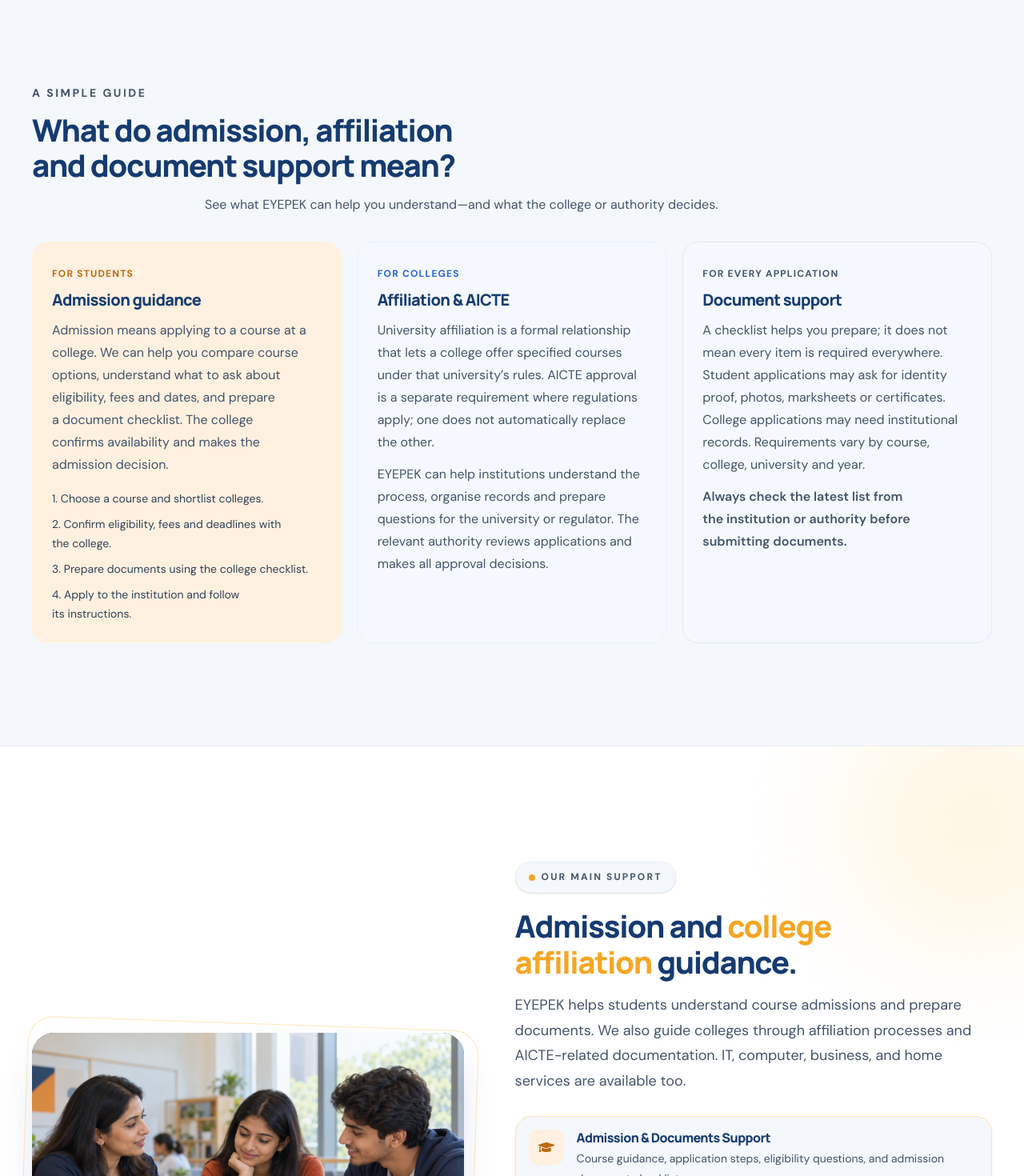
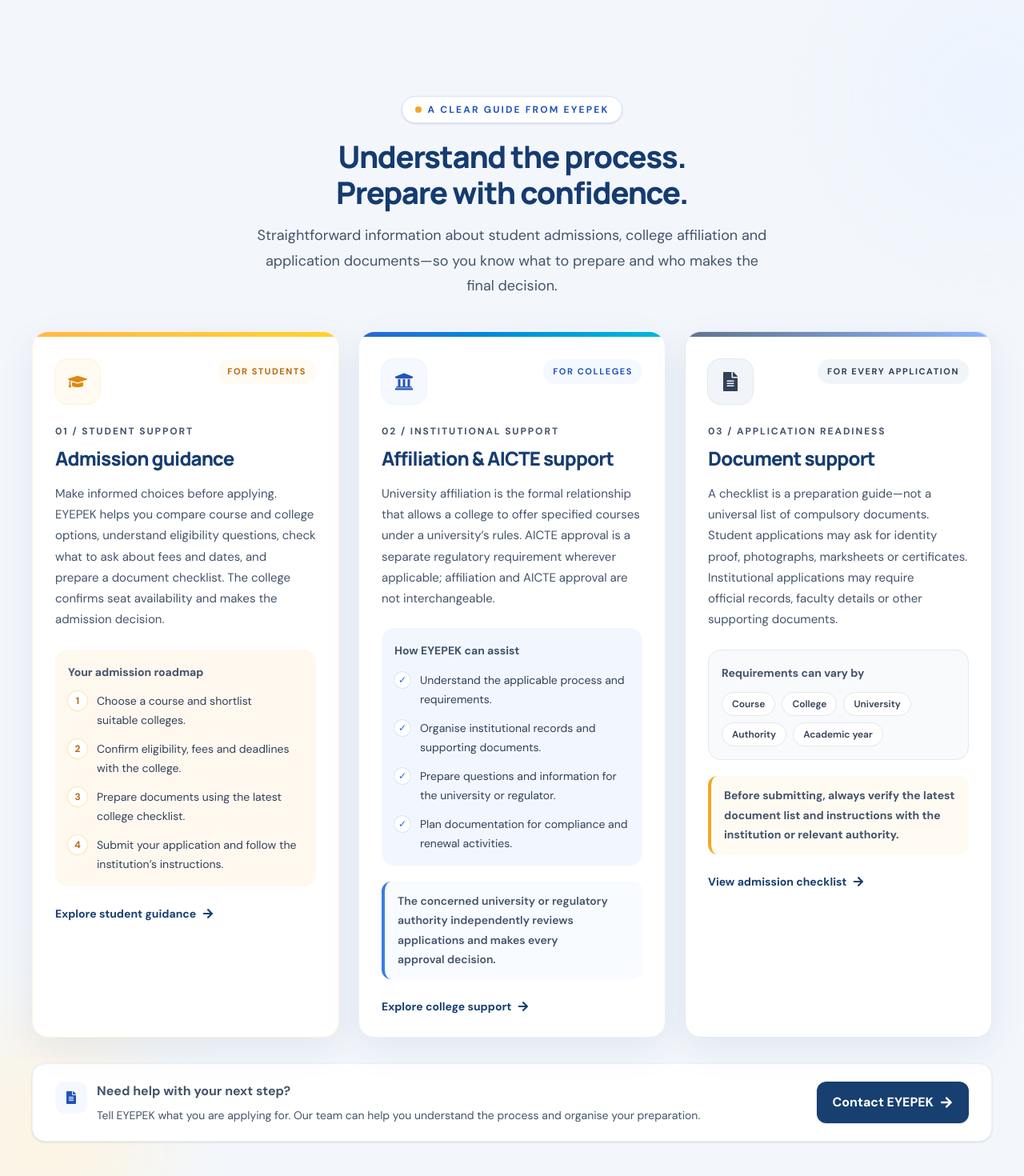
Before and after one commit to eyepek/EYEPEK, a React (Vite) app: page / in a window 1280 px wide. Shown: the part 4780-6250 px from the top of the page at 80% size. Built offline with nearby package versions, Linux system fonts and the light colour scheme.

Commit message:
Redesign key admissions and institutional support guide section

```diff
--- a/src/pages/HomePage.jsx
+++ b/src/pages/HomePage.jsx
@@ -308,35 +308,108 @@ const HomePage = () => {
     </section>
 
 
-    <section id='support-guide' className='bg-[#f4f7fb]'>
-      <div className='mx-auto max-w-7xl px-6 py-12 md:px-10 md:py-16'>
-        <p className='text-sm font-extrabold uppercase tracking-[0.18em] text-orange-700'>{t('A simple guide', 'आसान भाषा में समझें')}</p>
-        <h2 className='mt-3 max-w-4xl text-3xl font-extrabold text-blue-950 md:text-4xl'>{t('What do admission, affiliation and document support mean?', 'प्रवेश, संबद्धता और दस्तावेज़ सहायता का क्या मतलब है?')}</h2>
-        <p className='mt-3 max-w-3xl leading-7 text-slate-600'>{t('See what EYEPEK can help you understand—and what the college or authority decides.', 'जानें कि EYEPEK आपको क्या समझने में मदद कर सकता है और कॉलेज या प्राधिकरण का निर्णय क्या होता है।')}</p>
-        <div className='mt-8 grid gap-5 lg:grid-cols-3'>
-          <article className='rounded-2xl border border-orange-100 bg-[#fff0df] p-6'>
-            <span className='text-xs font-black uppercase tracking-widest text-orange-700'>{t('For students', 'छात्रों के लिए')}</span>
-            <h3 className='mt-2 text-xl font-extrabold text-blue-950'>{t('Admission guidance', 'प्रवेश मार्गदर्शन')}</h3>
-            <p className='mt-3 leading-7 text-slate-700'>{t('Admission means applying to a course at a college. We can help you compare course options, understand what to ask about eligibility, fees and dates, and prepare a document checklist. The college confirms availability and makes the admission decision.', 'प्रवेश का मतलब कॉलेज के किसी कोर्स में आवेदन करना है। हम कोर्स विकल्प समझने, पात्रता, फीस और तारीखों के बारे में पूछने वाले सवाल तैयार करने और दस्तावेज़ों की सूची बनाने में मदद कर सकते हैं। कोर्स की उपलब्धता और प्रवेश का निर्णय कॉलेज तय करता है।')}</p>
-            <ol className='mt-4 space-y-2 text-sm leading-6 text-slate-700'>
-              <li>{t('1. Choose a course and shortlist colleges.', '1. कोर्स चुनें और कॉलेजों की सूची बनाएँ।')}</li>
-              <li>{t('2. Confirm eligibility, fees and deadlines with the college.', '2. पात्रता, फीस और आखिरी तारीख कॉलेज से पक्की करें।')}</li>
-              <li>{t('3. Prepare documents using the college checklist.', '3. कॉलेज की सूची के अनुसार दस्तावेज़ तैयार करें।')}</li>
-              <li>{t('4. Apply to the institution and follow its instructions.', '4. संस्थान में आवेदन करें और उसके निर्देशों का पालन करें।')}</li>
-            </ol>
+    <section id='support-guide' className='relative overflow-hidden bg-[#f3f7fc]'>
+      <div className='pointer-events-none absolute -right-24 top-0 h-72 w-72 rounded-full bg-blue-100/70 blur-3xl' aria-hidden='true' />
+      <div className='pointer-events-none absolute -left-24 bottom-0 h-72 w-72 rounded-full bg-orange-100/70 blur-3xl' aria-hidden='true' />
+      <div className='relative mx-auto max-w-7xl px-5 py-14 sm:px-8 md:px-10 md:py-20'>
+        <div className='mx-auto max-w-3xl text-center'>
+          <span className='inline-flex items-center gap-2 rounded-full border border-blue-200 bg-white px-4 py-2 text-xs font-extrabold uppercase tracking-[0.18em] text-blue-800 shadow-sm'>
+            <span className='h-2 w-2 rounded-full bg-[#f5a623]' aria-hidden='true' />
+            {t('A clear guide from EYEPEK', 'EYEPEK की ओर से आसान मार्गदर्शन')}
+          </span>
+          <h2 className='mt-5 text-3xl font-black leading-tight tracking-tight text-[#123b72] sm:text-4xl md:text-[2.75rem]'>
+            {t('Understand the process. Prepare with confidence.', 'प्रक्रिया समझें। आत्मविश्वास से तैयारी करें।')}
+          </h2>
+          <p className='mx-auto mt-4 max-w-2xl text-base leading-7 text-slate-600 sm:text-lg'>
+            {t('Straightforward information about student admissions, college affiliation and application documents—so you know what to prepare and who makes the final decision.', 'छात्र प्रवेश, कॉलेज संबद्धता और आवेदन के दस्तावेज़ों की स्पष्ट जानकारी—ताकि आप जान सकें कि क्या तैयारी करनी है और अंतिम निर्णय कौन लेता है।')}
+          </p>
+        </div>
+
+        <div className='mt-10 grid items-stretch gap-5 lg:grid-cols-3 lg:gap-6'>
+          <article className='group relative flex h-full flex-col overflow-hidden rounded-3xl border border-orange-100 bg-white shadow-[0_14px_45px_rgba(20,55,100,0.08)] transition duration-300 hover:-translate-y-1 hover:shadow-[0_22px_55px_rgba(20,55,100,0.13)]'>
+            <div className='h-1.5 w-full bg-gradient-to-r from-orange-400 to-amber-300' />
+            <div className='flex flex-1 flex-col p-6 sm:p-7'>
+              <div className='flex items-start justify-between gap-4'>
+                <span className='inline-flex h-14 w-14 items-center justify-center rounded-2xl bg-orange-50 text-2xl text-orange-600 ring-1 ring-orange-100'><FaGraduationCap aria-hidden='true' /></span>
+                <span className='rounded-full bg-orange-50 px-3 py-1.5 text-[11px] font-extrabold uppercase tracking-[0.14em] text-orange-700'>{t('For students', 'छात्रों के लिए')}</span>
+              </div>
+              <p className='mt-6 text-xs font-extrabold uppercase tracking-[0.16em] text-orange-600'>01 / {t('Student support', 'छात्र सहायता')}</p>
+              <h3 className='mt-2 text-2xl font-black leading-tight text-[#123b72]'>{t('Admission guidance', 'प्रवेश मार्गदर्शन')}</h3>
+              <p className='mt-4 text-[15px] leading-7 text-slate-600'>
+                {t('Make informed choices before applying. EYEPEK helps you compare course and college options, understand eligibility questions, check what to ask about fees and dates, and prepare a document checklist. The college confirms seat availability and makes the admission decision.', 'आवेदन से पहले सोच-समझकर विकल्प चुनें। EYEPEK कोर्स और कॉलेज के विकल्पों की तुलना, पात्रता से जुड़े सवाल समझने, फीस और तारीखों की जानकारी लेने तथा दस्तावेज़ों की चेकलिस्ट बनाने में मदद करता है। सीट की उपलब्धता और प्रवेश का अंतिम निर्णय कॉलेज करता है।')}
+              </p>
+              <div className='mt-6 rounded-2xl bg-[#fff8ef] p-4'>
+                <p className='text-sm font-extrabold text-[#8a4b0b]'>{t('Your admission roadmap', 'प्रवेश की तैयारी के चरण')}</p>
+                <ol className='mt-3 space-y-3 text-sm leading-6 text-slate-700'>
+                  <li className='flex gap-3'><span className='flex h-6 w-6 shrink-0 items-center justify-center rounded-full bg-white text-xs font-black text-orange-700 ring-1 ring-orange-200'>1</span>{t('Choose a course and shortlist suitable colleges.', 'कोर्स चुनें और उपयुक्त कॉलेजों की सूची बनाएँ।')}</li>
+                  <li className='flex gap-3'><span className='flex h-6 w-6 shrink-0 items-center justify-center rounded-full bg-white text-xs font-black text-orange-700 ring-1 ring-orange-200'>2</span>{t('Confirm eligibility, fees and deadlines with the college.', 'पात्रता, फीस और अंतिम तारीख कॉलेज से पक्की करें।')}</li>
+                  <li className='flex gap-3'><span className='flex h-6 w-6 shrink-0 items-center justify-center rounded-full bg-white text-xs font-black text-orange-700 ring-1 ring-orange-200'>3</span>{t('Prepare documents using the latest college checklist.', 'कॉलेज की नवीनतम चेकलिस्ट के अनुसार दस्तावेज़ तैयार करें।')}</li>
+                  <li className='flex gap-3'><span className='flex h-6 w-6 shrink-0 items-center justify-center rounded-full bg-white text-xs font-black text-orange-700 ring-1 ring-orange-200'>4</span>{t('Submit your application and follow the institution’s instructions.', 'आवेदन जमा करें और संस्थान के निर्देशों का पालन करें।')}</li>
+                </ol>
+              </div>
+              <a href='/services/education' className='mt-6 inline-flex items-center gap-2 text-sm font-extrabold text-[#173f70] transition group-hover:text-orange-700'>{t('Explore student guidance', 'छात्र मार्गदर्शन देखें')} <FaArrowRight aria-hidden='true' /></a>
+            </div>
           </article>
-          <article className='rounded-2xl border border-blue-100 bg-[#f5f9ff] p-6'>
-            <span className='text-xs font-black uppercase tracking-widest text-blue-700'>{t('For colleges', 'कॉलेजों के लिए')}</span>
-            <h3 className='mt-2 text-xl font-extrabold text-blue-950'>{t('Affiliation & AICTE', 'संबद्धता और AICTE')}</h3>
-            <p className='mt-3 leading-7 text-slate-700'>{t('University affiliation is a formal relationship that lets a college offer specified courses under that university’s rules. AICTE approval is a separate requirement where regulations apply; one does not automatically replace the other.', 'विश्वविद्यालय संबद्धता एक औपचारिक संबंध है, जिसके तहत कॉलेज उस विश्वविद्यालय के नियमों के अनुसार तय कोर्स चलाता है। जहाँ नियम लागू हों, AICTE की मंज़ूरी अलग आवश्यकता है; एक प्रक्रिया दूसरी की जगह अपने-आप नहीं लेती।')}</p>
-            <p className='mt-3 leading-7 text-slate-700'>{t('EYEPEK can help institutions understand the process, organise records and prepare questions for the university or regulator. The relevant authority reviews applications and makes all approval decisions.', 'EYEPEK संस्थानों को प्रक्रिया समझने, रिकॉर्ड व्यवस्थित करने और विश्वविद्यालय या नियामक से पूछे जाने वाले सवाल तैयार करने में मदद कर सकता है। आवेदन की जाँच और मंज़ूरी का निर्णय संबंधित प्राधिकरण करता है।')}</p>
+
+          <article className='group relative flex h-full flex-col overflow-hidden rounded-3xl border border-blue-100 bg-white shadow-[0_14px_45px_rgba(20,55,100,0.08)] transition duration-300 hover:-translate-y-1 hover:shadow-[0_22px_55px_rgba(20,55,100,0.13)]'>
+            <div className='h-1.5 w-full bg-gradient-to-r from-blue-700 to-cyan-500' />
+            <div className='flex flex-1 flex-col p-6 sm:p-7'>
+              <div className='flex items-start justify-between gap-4'>
+                <span className='inline-flex h-14 w-14 items-center justify-center rounded-2xl bg-blue-50 text-2xl text-blue-800 ring-1 ring-blue-100'><FaUniversity aria-hidden='true' /></span>
+                <span className='rounded-full bg-blue-50 px-3 py-1.5 text-[11px] font-extrabold uppercase tracking-[0.14em] text-blue-800'>{t('For colleges', 'कॉलेजों के लिए')}</span>
+              </div>
+              <p className='mt-6 text-xs font-extrabold uppercase tracking-[0.16em] text-blue-700'>02 / {t('Institutional support', 'संस्थागत सहायता')}</p>
+              <h3 className='mt-2 text-2xl font-black leading-tight text-[#123b72]'>{t('Affiliation & AICTE support', 'संबद्धता और AICTE सहायता')}</h3>
+              <p className='mt-4 text-[15px] leading-7 text-slate-600'>
+                {t('University affiliation is the formal relationship that allows a college to offer specified courses under a university’s rules. AICTE approval is a separate regulatory requirement wherever applicable; affiliation and AICTE approval are not interchangeable.', 'विश्वविद्यालय संबद्धता वह औपचारिक व्यवस्था है जिसके तहत कॉलेज विश्वविद्यालय के नियमों के अनुसार निर्धारित कोर्स चला सकता है। जहाँ लागू हो, AICTE की मंज़ूरी एक अलग नियामक आवश्यकता है; संबद्धता और AICTE मंज़ूरी एक-दूसरे का विकल्प नहीं हैं।')}
+              </p>
+              <div className='mt-6 rounded-2xl bg-[#f2f7ff] p-4'>
+                <p className='text-sm font-extrabold text-blue-900'>{t('How EYEPEK can assist', 'EYEPEK किस तरह सहायता कर सकता है')}</p>
+                <ul className='mt-3 space-y-3 text-sm leading-6 text-slate-700'>
+                  {[t('Understand the applicable process and requirements.', 'लागू प्रक्रिया और आवश्यकताओं को समझना।'),t('Organise institutional records and supporting documents.', 'संस्थान के रिकॉर्ड और सहायक दस्तावेज़ व्यवस्थित करना।'),t('Prepare questions and information for the university or regulator.', 'विश्वविद्यालय या नियामक के लिए सवाल और जानकारी तैयार करना।'),t('Plan documentation for compliance and renewal activities.', 'अनुपालन और नवीनीकरण के दस्तावेज़ों की तैयारी करना।')].map((item)=><li key={item} className='flex gap-3'><span className='mt-0.5 flex h-5 w-5 shrink-0 items-center justify-center rounded-full bg-white text-xs font-black text-blue-700 ring-1 ring-blue-200'>✓</span>{item}</li>)}
+                </ul>
+              </div>
+              <p className='mt-5 rounded-xl border-l-4 border-blue-600 bg-blue-50/70 px-4 py-3 text-sm font-semibold leading-6 text-blue-950'>
+                {t('The concerned university or regulatory authority independently reviews applications and makes every approval decision.', 'आवेदन की जाँच और सभी मंज़ूरी का निर्णय संबंधित विश्वविद्यालय या नियामक प्राधिकरण स्वतंत्र रूप से करता है।')}
+              </p>
+              <a href='/services/business-support' className='mt-6 inline-flex items-center gap-2 text-sm font-extrabold text-[#173f70] transition group-hover:text-blue-700'>{t('Explore college support', 'कॉलेज सहायता देखें')} <FaArrowRight aria-hidden='true' /></a>
+            </div>
           </article>
-          <article className='rounded-2xl border border-slate-200 bg-[#f5f9ff] p-6'>
-            <span className='text-xs font-black uppercase tracking-widest text-slate-600'>{t('For every application', 'हर आवेदन के लिए')}</span>
-            <h3 className='mt-2 text-xl font-extrabold text-blue-950'>{t('Document support', 'दस्तावेज़ सहायता')}</h3>
-            <p className='mt-3 leading-7 text-slate-700'>{t('A checklist helps you prepare; it does not mean every item is required everywhere. Student applications may ask for identity proof, photos, marksheets or certificates. College applications may need institutional records. Requirements vary by course, college, university and year.', 'चेकलिस्ट तैयारी में मदद करती है; इसका मतलब यह नहीं कि हर दस्तावेज़ हर जगह ज़रूरी होगा। छात्र आवेदन में पहचान-पत्र, फोटो, अंकपत्र या प्रमाणपत्र माँगे जा सकते हैं। कॉलेज आवेदन में संस्थान के रिकॉर्ड लग सकते हैं। ज़रूरतें कोर्स, कॉलेज, विश्वविद्यालय और वर्ष के अनुसार बदलती हैं।')}</p>
-            <p className='mt-3 font-semibold leading-7 text-blue-950'>{t('Always check the latest list from the institution or authority before submitting documents.', 'दस्तावेज़ जमा करने से पहले संस्थान या प्राधिकरण की नवीनतम सूची ज़रूर देखें।')}</p>
+
+          <article className='group relative flex h-full flex-col overflow-hidden rounded-3xl border border-slate-200 bg-white shadow-[0_14px_45px_rgba(20,55,100,0.08)] transition duration-300 hover:-translate-y-1 hover:shadow-[0_22px_55px_rgba(20,55,100,0.13)]'>
+            <div className='h-1.5 w-full bg-gradient-to-r from-slate-500 to-blue-400' />
+            <div className='flex flex-1 flex-col p-6 sm:p-7'>
+              <div className='flex items-start justify-between gap-4'>
+                <span className='inline-flex h-14 w-14 items-center justify-center rounded-2xl bg-slate-100 text-2xl text-slate-700 ring-1 ring-slate-200'><FaFileAlt aria-hidden='true' /></span>
+                <span className='rounded-full bg-slate-100 px-3 py-1.5 text-[11px] font-extrabold uppercase tracking-[0.14em] text-slate-700'>{t('For every application', 'हर आवेदन के लिए')}</span>
+              </div>
+              <p className='mt-6 text-xs font-extrabold uppercase tracking-[0.16em] text-slate-600'>03 / {t('Application readiness', 'आवेदन की तैयारी')}</p>
+              <h3 className='mt-2 text-2xl font-black leading-tight text-[#123b72]'>{t('Document support', 'दस्तावेज़ सहायता')}</h3>
+              <p className='mt-4 text-[15px] leading-7 text-slate-600'>
+                {t('A checklist is a preparation guide—not a universal list of compulsory documents. Student applications may ask for identity proof, photographs, marksheets or certificates. Institutional applications may require official records, faculty details or other supporting documents.', 'चेकलिस्ट तैयारी के लिए मार्गदर्शिका है—यह हर जगह लागू होने वाले अनिवार्य दस्तावेज़ों की सूची नहीं है। छात्र आवेदन में पहचान-पत्र, फोटो, अंकपत्र या प्रमाणपत्र माँगे जा सकते हैं। संस्थागत आवेदन में आधिकारिक रिकॉर्ड, फैकल्टी विवरण या अन्य सहायक दस्तावेज़ आवश्यक हो सकते हैं।')}
+              </p>
+              <div className='mt-6 rounded-2xl border border-slate-200 bg-slate-50 p-4'>
+                <p className='text-sm font-extrabold text-slate-800'>{t('Requirements can vary by', 'आवश्यकताएँ अलग हो सकती हैं')}</p>
+                <div className='mt-3 flex flex-wrap gap-2'>
+                  {[t('Course', 'कोर्स'),t('College', 'कॉलेज'),t('University', 'विश्वविद्यालय'),t('Authority', 'प्राधिकरण'),t('Academic year', 'शैक्षणिक वर्ष')].map(item=><span key={item} className='rounded-full border border-slate-200 bg-white px-3 py-1.5 text-xs font-semibold text-slate-700'>{item}</span>)}
+                </div>
+              </div>
+              <p className='mt-5 rounded-xl border-l-4 border-orange-500 bg-orange-50 px-4 py-3 text-sm font-bold leading-6 text-[#713f12]'>
+                {t('Before submitting, always verify the latest document list and instructions with the institution or relevant authority.', 'दस्तावेज़ जमा करने से पहले संस्थान या संबंधित प्राधिकरण से नवीनतम सूची और निर्देशों की पुष्टि अवश्य करें।')}
+              </p>
+              <a href='/admission-checklist' className='mt-6 inline-flex items-center gap-2 text-sm font-extrabold text-[#173f70] transition group-hover:text-orange-700'>{t('View admission checklist', 'प्रवेश चेकलिस्ट देखें')} <FaArrowRight aria-hidden='true' /></a>
+            </div>
           </article>
+        </div>
+        <div className='mt-8 flex flex-col gap-4 rounded-2xl border border-blue-100 bg-white p-5 shadow-sm sm:flex-row sm:items-center sm:justify-between sm:px-7'>
+          <div className='flex items-start gap-3'>
+            <span className='mt-0.5 flex h-10 w-10 shrink-0 items-center justify-center rounded-xl bg-blue-50 text-blue-800'><FaFileAlt aria-hidden='true' /></span>
+            <div>
+              <p className='font-extrabold text-[#123b72]'>{t('Need help with your next step?', 'अगले कदम में सहायता चाहिए?')}</p>
+              <p className='mt-1 text-sm leading-6 text-slate-600'>{t('Tell EYEPEK what you are applying for. Our team can help you understand the process and organise your preparation.', 'EYEPEK को बताएँ कि आप किसके लिए आवेदन कर रहे हैं। हमारी टीम प्रक्रिया समझने और तैयारी व्यवस्थित करने में मदद कर सकती है।')}</p>
+            </div>
+          </div>
+          <a href='/contact' className='inline-flex shrink-0 items-center justify-center gap-2 rounded-xl bg-[#173f70] px-5 py-3 font-bold text-white shadow-sm transition hover:bg-[#0f2f56]'>{t('Contact EYEPEK', 'EYEPEK से संपर्क करें')} <FaArrowRight aria-hidden='true' /></a>
         </div>
       </div>
     </section>
```
